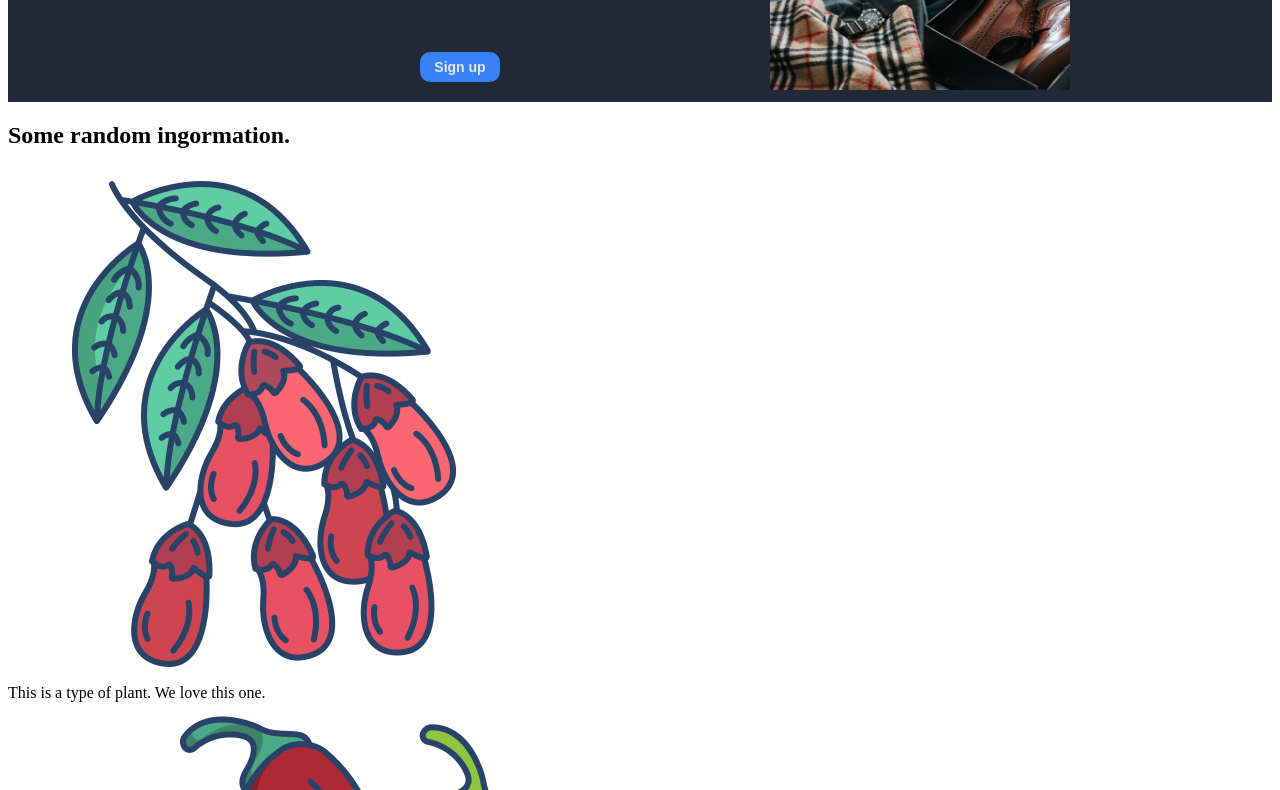
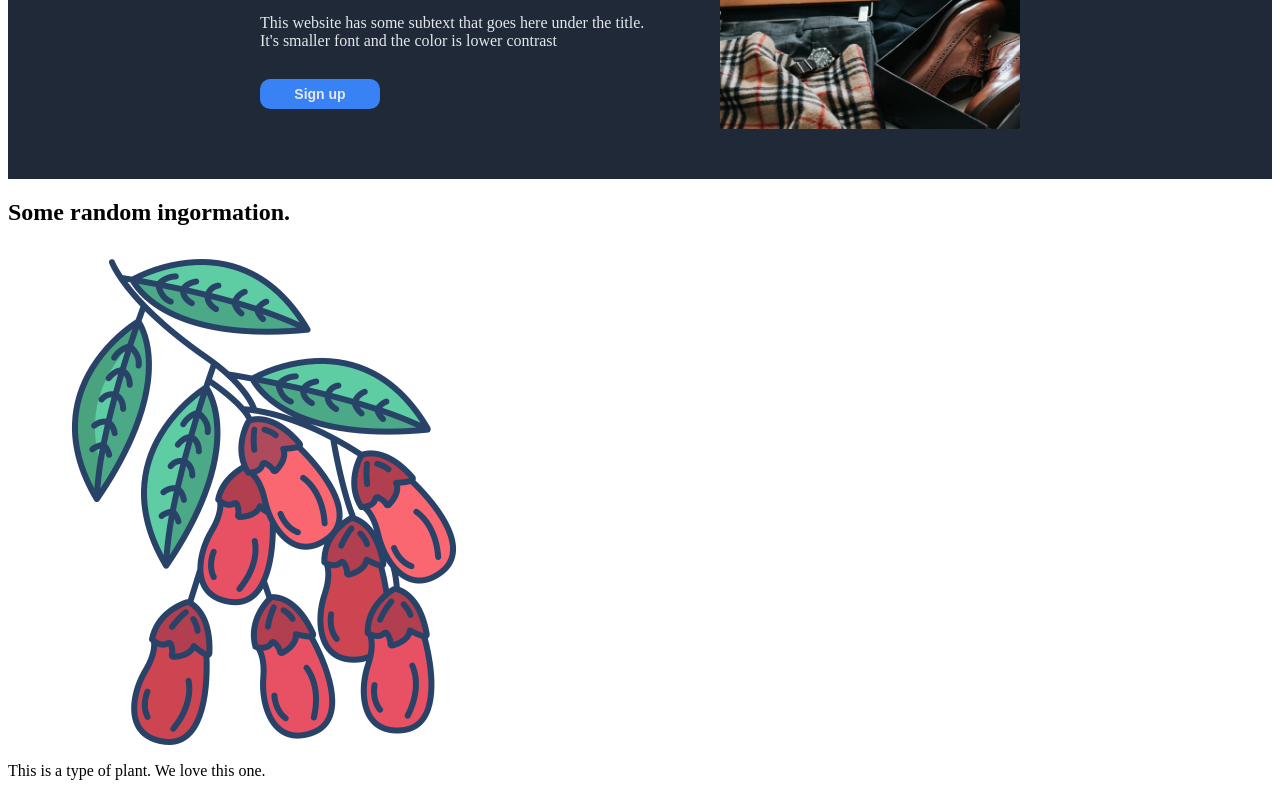
Before and after one commit to JanGud/odin-landing-page, a plain HTML site: page index.html in a window 1280 px wide. Shown: the part 205-995 px from the top of the page. Drawn offline with Linux system fonts and the light colour scheme.

Commit message:
Finished header and block1

```diff
--- a/styles.css
+++ b/styles.css
@@ -34,28 +34,41 @@ body {
     color: #e5e7eb;
     justify-content: center;
     gap: 60px;
+    padding: 50px;
 }
 
 .text-content {
-    min-width: 400px;
     display: flex;
     flex-direction: column;
     justify-content: center;
+    min-width: 400px;
 }
 
 h1 {
     margin: auto;
+    color: #f9faf8;
 }
 
 #bl1-txt {
-    width: 400px;
-    padding: 50px;
+    max-width: 400px;
     margin: auto;
+    margin-top: 10px;
+}
+
+.top-button {
+    width: 120px;
+    height: 30px;
+    margin-top: 10px;
+    margin-bottom: 20px;
+    background-color: #3882f6;
+    border-radius: 10px;
+    border-width: 0px;
+    font-size: 14px;
+    font-weight: 700;
 }
 
 .block-1-img {
     display: flex;
-    height: auto;
     justify-content: center;
     align-items: center;
 }
@@ -64,18 +77,6 @@ h1 {
     width: 300px;
     height: auto;
     border-radius: 3px;
-}
-
-.top-button {
-    width: 80px;
-    height: 30px;
-    margin: auto;
-    margin-bottom: 20px;
-    background-color: #3882f6;
-    border-radius: 10px;
-    border-width: 0px;
-    font-size: 14px;
-    font-weight: 700;
 }
 
 a {
```
